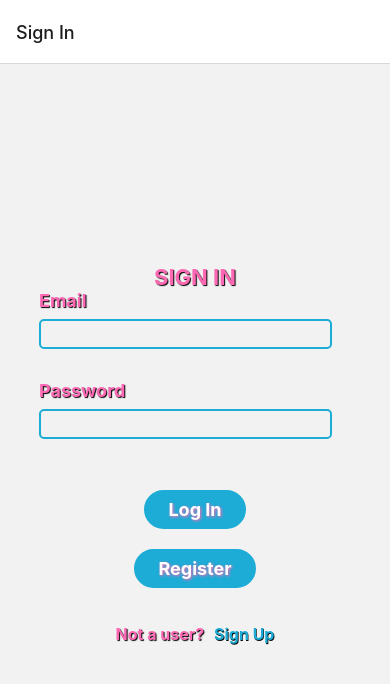
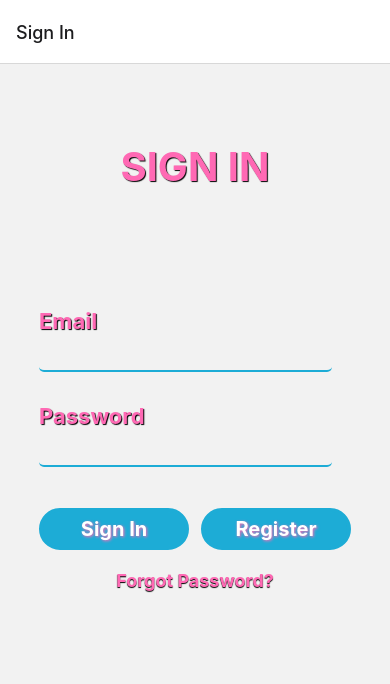
Before and after one commit to mbchambliss/Updated_LGBTQ_History, a React Native app: screen / in a window 390 px wide. Shown: the top 684 px of the page. Built offline with nearby package versions, Linux system fonts and the light colour scheme; no server answers.

Commit message:
first push for pw reset

```diff
--- a/App.js
+++ b/App.js
@@ -13,7 +13,8 @@ import {
   ContactScreen,
   ResourceScreen,
   SigninScreen,
-  SignupScreen
+  SignupScreen,
+  ForgotPasswordScreen
 } from './screens';
 
 
@@ -54,6 +55,7 @@ export default function App() {
         <Stack.Screen name="ContactScreen" component={ContactScreen} options={{ title: "Contact Us" }} />
         <Stack.Screen name="ResourceScreen" component={ResourceScreen} options={{ title: "Resources" }} />
         <Stack.Screen name="SignupScreen" component={SignupScreen} options={{ title: "Sign Up" }} />
+        <Stack.Screen name="ForgotPasswordScreen" component={ForgotPasswordScreen} options={{ title: "Reset Password" }} />
       </Stack.Navigator>
     </NavigationContainer>
   );
--- a/screens.js
+++ b/screens.js
@@ -5,7 +5,7 @@ import { View, KeyboardAvoidingView, Text, TextInput, SafeAreaView, ScrollView,
 import InfoCard from './components/infoCard';
 import styles from './stylesheets/screens_styles';
 import { auth } from "./firebase";
-import { createUserWithEmailAndPassword, signInWithEmailAndPassword } from "firebase/auth";
+import { createUserWithEmailAndPassword, sendPasswordResetEmail, signInWithEmailAndPassword } from "firebase/auth";
 
 export const AboutScreen = ({ navigation }) => {
     return (
@@ -31,6 +31,11 @@ export const HomeScreen = ({ navigation }) => {
     return (
         <ScrollView>
             <InfoCard />
+
+            <Button
+                title="Show User Info"
+                onPress={() => console.log(auth.currentUser)}
+            />
             <Button
                 title="Go to About"
                 onPress={() => navigation.push('AboutScreen')}
@@ -218,17 +223,55 @@ export const AccountScreen = () => {
     );
 }
 
-export const SigninScreen = () => {
+export const ForgotPasswordScreen = () => {
+
+    const [email, setEmail] = useState("");
+
+    const handlePasswordReset = async () => {
+        try {
+            const pw = await generatePasswordResetLink(auth, email);
+            alert(pw);
+        }
+        catch {
+            console.log(error.message);
+        }
+    };
+
+    return (
+        <KeyboardAvoidingView>
+            <Text style={styles.signInTitle}>RESET PASSWORD</Text>
+
+            <View style={styles.flexCenterSignIn}>
+
+                <Text style={styles.signInText}>Email</Text>
+                <TextInput style={styles.textInput}
+                    name="email"
+                    id="email"
+                    autoCapitalize="none"
+                    value={email}
+                    onChangeText={text => setEmail(text)}
+                />
+
+                <TouchableOpacity style={styles.signInButtonLong}
+                    onPress={handlePasswordReset}
+                >
+                    <Text style={styles.btnText}>Send</Text>
+                </TouchableOpacity>
+
+            </View>
+        </KeyboardAvoidingView>
+    );
+}
+
+export const SigninScreen = ({ navigation }) => {
 
     const [email, setEmail] = useState("");
     const [password, setPassword] = useState("");
 
-    const navigation = useNavigation();
-
     useEffect(() => {
         const unsubscribe = auth.onAuthStateChanged(user => {
             if (user) {
-                navigation.replace("AccountScreen")
+                navigation.replace("HomeScreen")
             }
         })
         return unsubscribe;
@@ -239,24 +282,46 @@ export const SigninScreen = () => {
             const user = await createUserWithEmailAndPassword(auth, email, password);
         } catch (error) {
             console.log(error.message);
+            let message = error.message
+            if (message.includes("auth/email-already-in-use")) {
+                alert("This e-mail is already in registered with Queer History.");
+            } else if (message.includes("auth/missing-email")) {
+                alert("Please make sure to include an email.");
+            } else if (message.includes("auth/internal-error") && password.length === 0) {
+                alert("Please make sure to include a password.");
+            } else if (message.includes("auth/invalid-email") && password.length === 0) {
+                alert("Please make sure to include an email and password.");
+            } else {
+                alert("Please make sure to include an unregistered email and password.");
+            }
         }
     };
 
     const handleLogin = async () => {
         try {
             const signIn = await signInWithEmailAndPassword(auth, email, password);
-            console.log(signIn);
+            console.log(signIn.user);
         } catch (error) {
+            console.log(error.message);
+            let message = error.message;
+            if (message.includes("auth/internal-error") && password.length === 0) {
+                alert("Please make sure to include a password.");
+            } else if (message.includes("auth/invalid-email")) {
+                alert("Please make sure to include an email.");
+            } else {
                 alert(error.message)
+            }
         };
     }
 
     return (
-        <KeyboardAvoidingView style={styles.flexCenter}>
-            <View>
-                <Text style={styles.feedback}>SIGN IN</Text>
+        <KeyboardAvoidingView>
+            <Text style={styles.signInTitle}>SIGN IN</Text>
 
-                <Text style={styles.text}>Email</Text>
+            <View style={styles.flexCenterSignIn}>
+
+                <View style={styles.signInCenter}>
+                    <Text style={styles.signInText}>Email</Text>
                     <TextInput style={styles.textInput}
                         name="email"
                         id="email"
@@ -265,7 +330,7 @@ export const SigninScreen = () => {
                         onChangeText={text => setEmail(text)}
                     />
 
-                <Text style={styles.text}>Password</Text>
+                    <Text style={styles.signInText}>Password</Text>
                     <TextInput style={styles.textInput}
                         name="password"
                         autoCapitalize="none"
@@ -273,35 +338,37 @@ export const SigninScreen = () => {
                         value={password}
                         onChangeText={(text) => setPassword(text)}
                     />
-
-                <TouchableOpacity style={styles.button}
+                    <View style={styles.buttonContainerSignIn}>
+                        <TouchableOpacity style={styles.signInButton}
                             onPress={handleLogin}
                         >
-                    <Text style={styles.btnText}>Log In</Text>
+                            <Text style={styles.btnText}>Sign In</Text>
                         </TouchableOpacity>
 
-                <TouchableOpacity style={styles.button}
+                        <TouchableOpacity style={styles.signInButton}
                             onPress={handleSignUp}
                         >
                             <Text style={styles.btnText}>Register</Text>
                         </TouchableOpacity>
+                    </View>
+                    <View>
+                        <TouchableOpacity style={styles.forgotPasswordBtn}
+                            onPress={() => { navigation.push('ForgotPasswordScreen') }}
+                        >
+                            <Text style={styles.forgotPasswordBtnText}>Forgot Password?</Text>
+                        </TouchableOpacity>
+                    </View>
+
 
                     {/* <TouchableOpacity style={styles.button}
                         onPress={signInWithGoogle}
                     >
                         <Text style={styles.btnText}>Google Sign In</Text>
                     </TouchableOpacity> */}
+                </View>
 
-                <View style={styles.signin}>
-                    <Text style={styles.already}>Not a user?</Text>
-                    <Text
-                        style={styles.alreadyBtnText}
-                        onPress={() => { navigation.push('SignupScreen') }}>
-                        Sign Up
-                    </Text>
             </View>
-            </View>
-        </KeyboardAvoidingView>
+        </KeyboardAvoidingView >
     )
 }
 
--- a/stylesheets/screens_styles.js
+++ b/stylesheets/screens_styles.js
@@ -30,8 +30,50 @@ export default StyleSheet.create({
         borderColor: '#1dacd6',
         alignSelf: 'center',
         backgroundColor: '#1dacd6',
-        borderRadius: 50,
+        borderRadius: 35,
         marginTop: 20,
+    },
+    signInButton: {
+        borderWidth: 4,
+        borderColor: '#1dacd6',
+        alignSelf: 'center',
+        backgroundColor: '#1dacd6',
+        borderRadius: 35,
+        marginTop: 10,
+        width: 150,
+    },
+    signInButtonLong: {
+        borderWidth: 4,
+        borderColor: '#1dacd6',
+        alignSelf: 'center',
+        backgroundColor: '#1dacd6',
+        borderRadius: 35,
+        marginTop: 15,
+        width: 325,
+    },
+    forgotPasswordBtn: {
+        alignSelf: 'center',
+        borderRadius: 35,
+        marginTop: 15,
+        width: 325,
+    },
+    forgotPasswordBtnText: {
+        alignSelf: 'center',
+        fontSize: 18,
+        marginVertical: 5,
+        marginHorizontal: 20,
+        fontWeight: 'bold',
+        color: '#FF69B4',
+        textShadowRadius: 1,
+        textShadowOffset: { width: 0, height: 1 },
+        textShadowColor: 'black',
+    },
+    buttonContainerSignIn: {
+        display: 'flex',
+        flexDirection: 'row',
+        justifyContent: 'space-between',
+        marginLeft: '10%',
+        marginRight: '10%'
     },
     buttonText: {
         color: '#FF69B4',
@@ -44,7 +86,8 @@ export default StyleSheet.create({
     },
     btnText: {
         color: 'white',
-        fontSize: 18,
+        alignSelf: 'center',
+        fontSize: 20,
         marginVertical: 5,
         marginHorizontal: 20,
         fontWeight: 'bold',
@@ -56,7 +99,7 @@ export default StyleSheet.create({
         alignSelf: 'center',
         fontWeight: 'bold',
         color: '#FF69B4',
-        fontSize: 22,
+        fontSize: 26,
         textShadowRadius: 1,
         textShadowOffset: { width: 1, height: 1 },
         textShadowColor: 'black',
@@ -65,6 +108,26 @@ export default StyleSheet.create({
         display: 'flex',
         justifyContent: 'center',
         flex: 1,
+    },
+
+    flexCenterSignIn: {
+        display: 'flex',
+        justifyContent: 'center',
+    },
+    signInTitle: {
+        marginTop: '20%',
+        marginBottom: '30%',
+        alignSelf: 'center',
+        fontWeight: 'bold',
+        color: '#FF69B4',
+        fontSize: 40,
+        textShadowRadius: 1,
+        textShadowOffset: { width: 1, height: 1 },
+        textShadowColor: 'black',
+    },
+    signInCenter: {
+        display: 'flex',
+        justifyContent: 'center',
     },
     inputMessage: {
         width: '75%',
@@ -154,6 +217,16 @@ export default StyleSheet.create({
         flexDirection: 'row',
         justifyContent: 'center'
     },
+    signInText: {
+        fontSize: 22,
+        marginLeft: '10%',
+        marginBottom: '2%',
+        color: '#FF69B4',
+        fontWeight: 'bold',
+        textShadowRadius: 1,
+        textShadowOffset: { width: 1, height: 1 },
+        textShadowColor: 'black',
+    },
     text: {
         fontSize: 18,
         marginLeft: '10%',
@@ -171,7 +244,7 @@ export default StyleSheet.create({
         width: '75%',
         height: 30,
         borderColor: '#1dacd6',
-        borderWidth: 2,
+        borderBottomWidth: 2,
         borderRadius: 5,
         marginLeft: '10%',
         paddingLeft: 5,
```
Also changed, not shown: 1 other file (tests, documents, lock files or other folders). Lines whose indentation alone changed are shown as unchanged.
